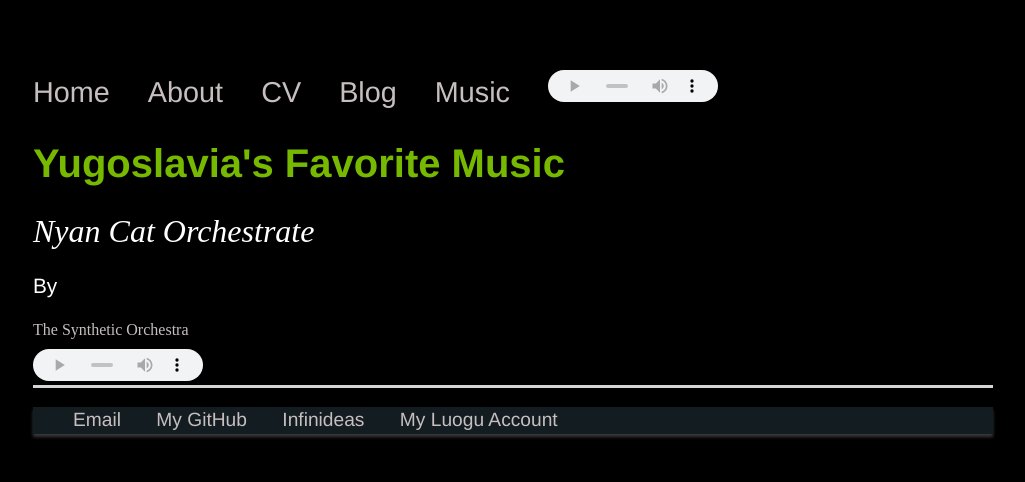
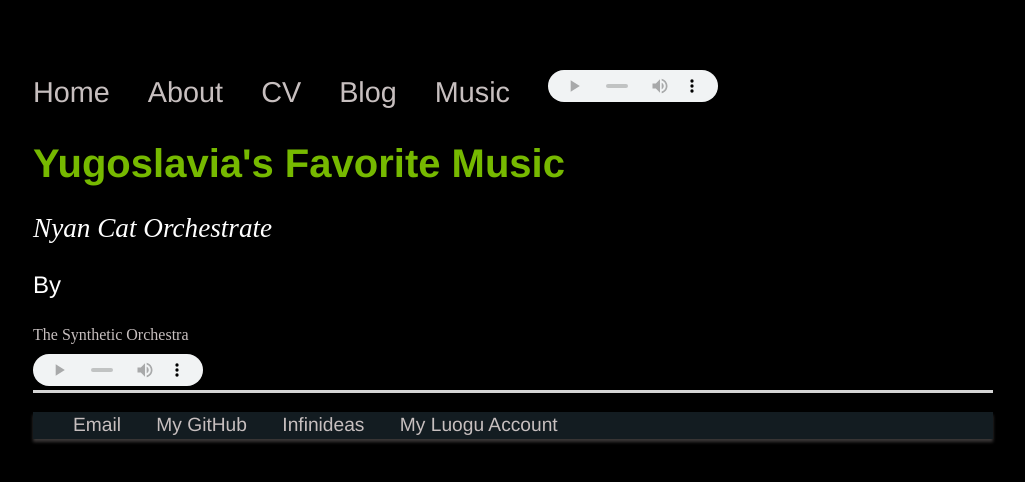
Before and after one commit to Yugoslavia36/yugoslavia36.github.io, a Jekyll site: the page built from music/index.html, in a window 1280 px wide. Shown: the top 482 px of the page, without its empty margins (127-1152 px from the left). Built offline with Jekyll 4.4.1, drawn with Linux system fonts in a browser that asks for light colours.

Commit message:
Update main.css

```diff
--- a/css/main.css
+++ b/css/main.css
@@ -1,13 +1,15 @@
 body { margin: 60px auto; width: 75%;background: #000;}
 
 a { text-decoration: none; color: #c7bfbf; }
+a.mus{ font-size: 1.5em; line-height: 1.4em; text-decoration: none; color: #c7bfbf; }
 a:hover { text-decoration: underline; }
-em { font-style:italic; color:#fff; font-size: 2em; }
+em { font-style:italic; color:#fff; font-size: 1.7em; }
 
 p.meta { color: #1a2367; }
 p, ul { font-size: 1.3em; line-height: 1.4em; color: #fff; }
 p { font-family: 'Helvetica','Microsoft YaHei UI','Cursive';}
 audio { width: 170px; height: 32px; margin-top: 10px;}
+p.mus { font-size: 1.5em; line-height: 1.4em; color: #fff; }
 
 h1, h2, h3, h4 { font-family:'Helvetica', 'Microsoft YaHei UI'; color:#76b900;}
 h1 { font-size: 2.5em;  }
```
